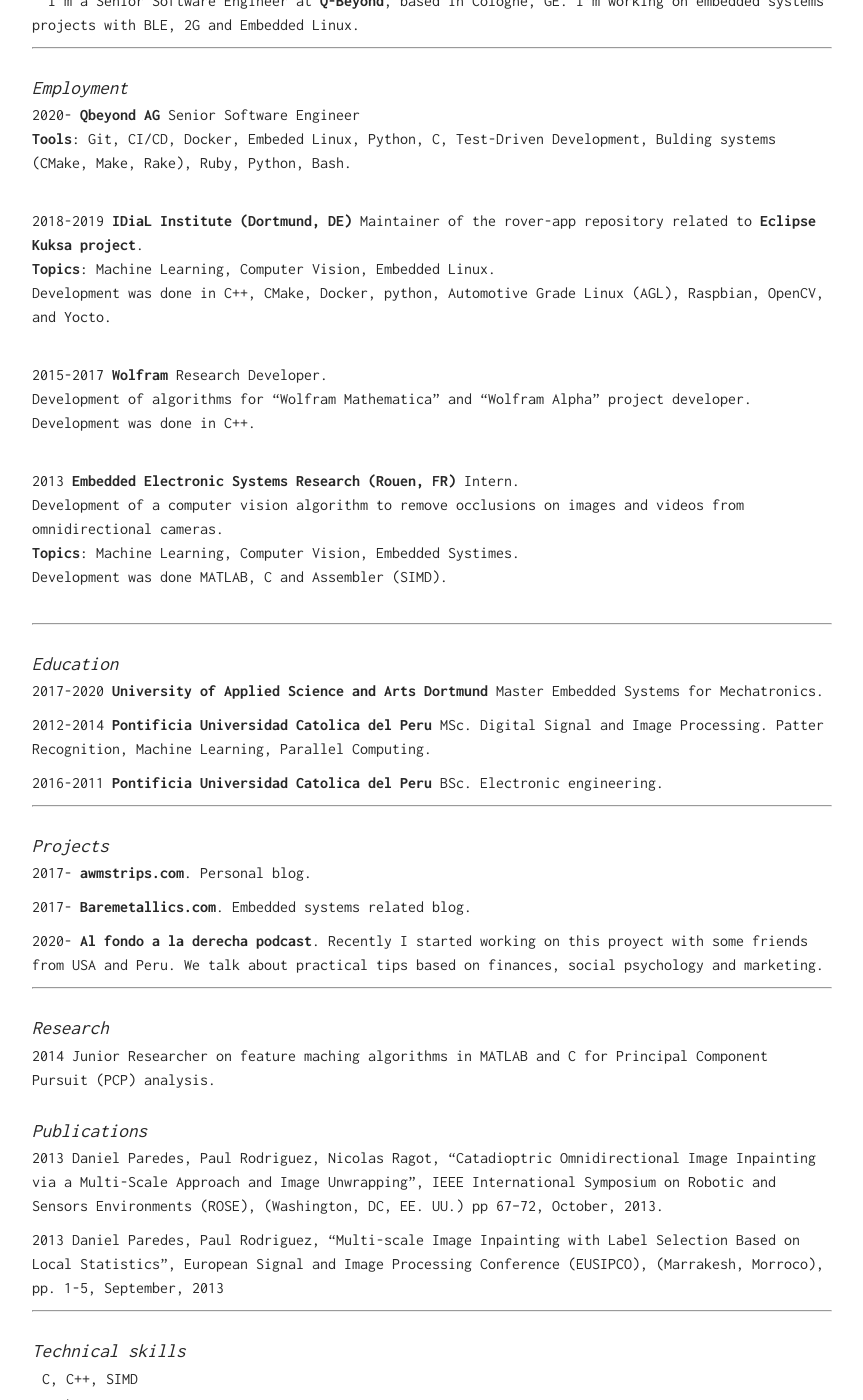
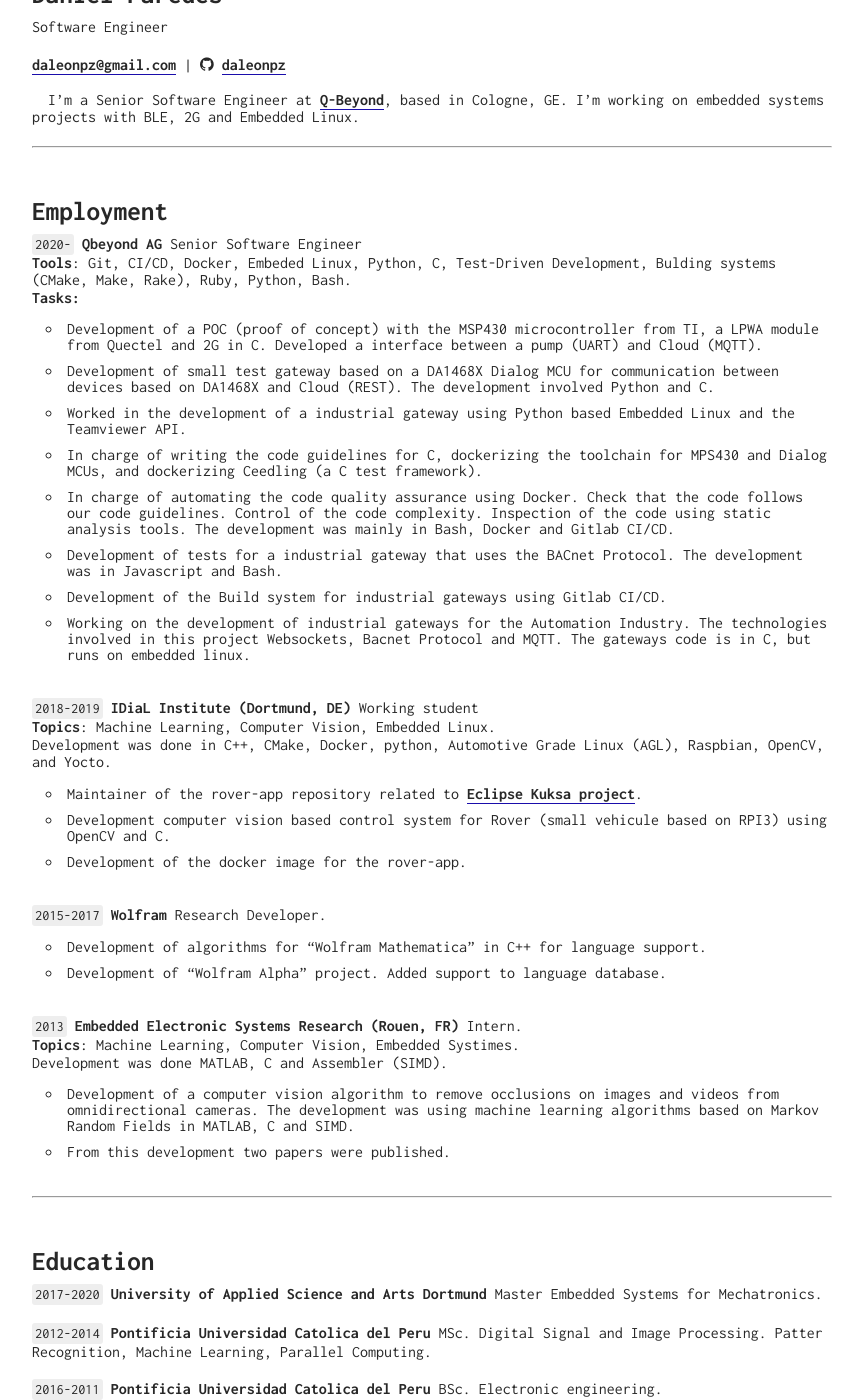
Before and after one commit to daleonpz/baremetallics, a Jekyll site: the page built from cv/index.md, in a window 1280 px wide and 1400 px high, scrolled down 305 px. Shown: the whole window, without its empty margins (208-1071 px from the left). Built offline with Jekyll 4.4.1, drawn with Linux system fonts in a browser that asks for light colours; a script that is not in the unit is left out; some of the changed text lies outside the part shown.

Commit message:
update cv

```diff
--- a/_layouts/cv.html
+++ b/_layouts/cv.html
@@ -1,9 +1,8 @@
 ---
 layout: default
 ---
-<div class="about">
-    <h1 class="about__title">"Course of life" (ง •̀ω•́)ง✧</h1>
-    <div class="about__content">
+<div class="post">
+    <div class="post__content">
         {{ content }}
     </div>
 </div>
--- a/cv/index.md
+++ b/cv/index.md
@@ -3,6 +3,8 @@
 title: Daniel Paredes's CV
 description: cv
 ---
+
+# "Course of life" (ง •̀ω•́)ง✧
 
 # Daniel Paredes
 Software Engineer
@@ -21,28 +23,41 @@
 `2020-`
 __Qbeyond AG__ Senior Software Engineer
 __Tools__: Git, CI/CD, Docker, Embeded Linux, Python, C, Test-Driven Development, Bulding systems (CMake, Make, Rake), Ruby, Python, Bash.
+**Tasks:**
+- Development of a POC (proof of concept) with the MSP430 microcontroller from TI, a LPWA module from Quectel and 2G in C. Developed a interface between a pump (UART) and Cloud (MQTT).
+- Development of small test gateway based on a DA1468X Dialog MCU for communication between devices based on DA1468X and Cloud (REST). The development involved Python and C.
+- Worked in the development of a industrial gateway using Python based Embedded Linux and the Teamviewer API.
+- In charge of writing the code guidelines for C, dockerizing the toolchain for MPS430 and Dialog MCUs, and dockerizing Ceedling (a C test framework).
+- In charge of automating the code quality assurance using Docker. Check that the code follows our code guidelines. Control of the code complexity. Inspection of the code using static analysis tools. The development was mainly in Bash, Docker and Gitlab CI/CD.
+- Development of tests for a industrial gateway that uses the BACnet Protocol. The development was in Javascript and Bash.
+- Development of the Build system for industrial gateways using Gitlab CI/CD.
+- Working on the development of industrial gateways for the Automation Industry. The technologies involved in this project Websockets, Bacnet Protocol and MQTT. The  gateways code is in C, but runs on embedded linux.
 \
 &nbsp;
 
 `2018-2019`
-__IDiaL Institute (Dortmund, DE)__ Maintainer of the rover-app repository related to [Eclipse Kuksa project](https://github.com/app4mc-rover/rover-app).
+__IDiaL Institute (Dortmund, DE)__ Working student
 __Topics__: Machine Learning, Computer Vision, Embedded Linux.
 Development was done in C++, CMake, Docker, python, Automotive Grade Linux (AGL), Raspbian, OpenCV, and Yocto.
+- Maintainer of the rover-app repository related to [Eclipse Kuksa project](https://github.com/app4mc-rover/rover-app).
+- Development computer vision based control system for Rover (small vehicule based on RPI3) using OpenCV and C.
+- Development of the docker image for the rover-app.
 \
 &nbsp;
 
 `2015-2017`
 __Wolfram__ Research Developer.
-Development of algorithms for "Wolfram Mathematica" and "Wolfram Alpha" project developer.
-Development was done in C++.
+- Development of algorithms for "Wolfram Mathematica" in C++ for language support.
+- Development of "Wolfram Alpha" project. Added support to language database.
 \
 &nbsp;
 
 `2013`
 __Embedded Electronic Systems Research (Rouen, FR)__ Intern.
-Development of a computer vision algorithm to remove occlusions on images and videos from omnidirectional cameras.
 __Topics__: Machine Learning, Computer Vision, Embedded Systimes.
 Development was done MATLAB, C and Assembler (SIMD).
+- Development of a computer vision algorithm to remove occlusions on images and videos from omnidirectional cameras. The development was using machine learning algorithms based on Markov Random Fields in MATLAB, C and SIMD.
+- From this development two papers were published.
 \
 &nbsp;
 
```
